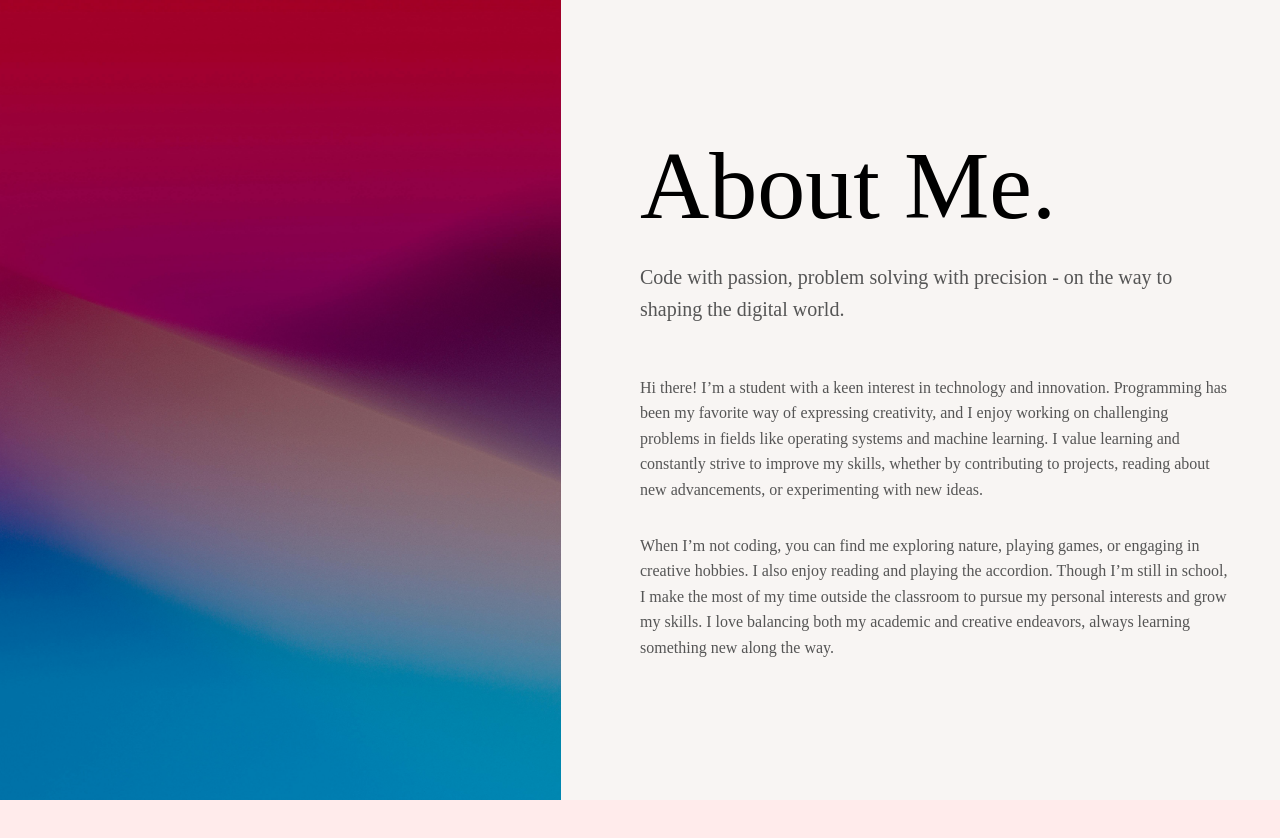
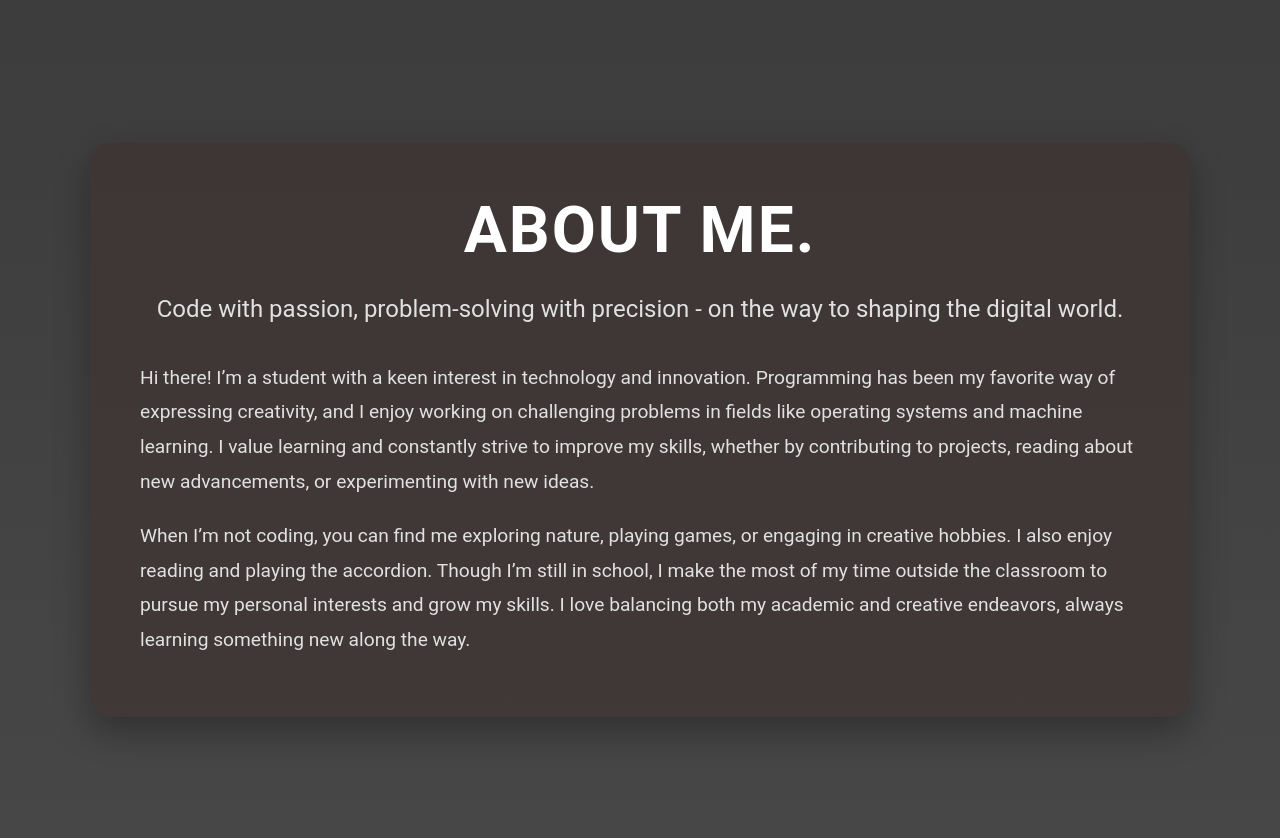
Before and after one commit to Lynix152/Lynix152.github.io, a website built with webpack: page about.html in a window 1280 px wide. Before the commit the page ends 800 px from the top, so only its background shows below. Built offline with nearby package versions, Linux system fonts and the light colour scheme.

Commit message:
Commit to push my stats

```diff
--- a/about.html
+++ b/about.html
@@ -11,27 +11,49 @@
         /* General Styles */
         body {
             margin: 0;
-            font-family: 'Juana L', serif;
-            color: #333;
-            background-color: #ffebeb;
+            font-family: 'Roboto', sans-serif;
+            color: #f0f0f0;
+            background: linear-gradient(180deg, #2d2d2d, #3b3b3b, #4c4c4c); /* Weniger intensives Schwarz */
+            background-size: 100% 300%;
+            animation: scroll-background 10s infinite alternate;
+            overflow-x: hidden;
+        }
+
+        html {
+            scroll-behavior: smooth;
+        }
+
+        @keyframes scroll-background {
+            0% {
+                background-position: top;
+            }
+            100% {
+                background-position: bottom;
+            }
         }
 
         h1 {
-            font-size: 6em;
-            font-weight: normal;
+            font-size: 4em;
+            font-weight: 700;
             margin: 0 0 20px;
-            color: #000000;
+            color: #fff;
+            text-align: center;
+            text-transform: uppercase;
+            letter-spacing: 2px;
         }
 
         .subtitle {
-            font-size: 1.25em;
-            color: #555;
+            font-size: 1.5em;
+            color: #e1e1e1;
+            text-align: center;
             margin-bottom: 30px;
         }
 
         p {
-            line-height: 1.6;
+            line-height: 1.8;
             margin: 10px 0;
+            font-size: 1.1em;
+            text-align: center;
         }
 
         /* About Section */
@@ -39,36 +61,26 @@
             display: flex;
             height: 100vh;
             overflow: hidden;
+            justify-content: center;
+            align-items: center;
+            flex-direction: column;
+            padding: 30px;
         }
 
-        /* Left Image Section */
-        .about-image-left {
-            flex: 1;
-            background-color: #f8f5f3;
-            position: static;
-            overflow: hidden;
-        }
-
-        .about-image-left img {
-            width: 95%;
-            height: 100%;
-            object-fit: cover;
-        }
-
-        /* Right Text Section */
         .about-content {
-            flex: 1;
+            width: 100%; /* Breiter machen */
+            max-width: 1000px; /* Größere Maximalbreite */
+            background-color: rgba(63, 50, 50, 0.7); /* Weniger intensives Schwarz */
             padding: 50px;
-            background-color: #f8f5f3;
-            display: flex;
-            flex-direction: column;
-            justify-content: center;
+            border-radius: 20px; /* Ecken noch sanfter abgerundet */
+            box-shadow: 0 15px 35px rgba(0, 0, 0, 0.3); /* Größerer Schatten */
         }
 
         .description {
+            color: #e1e1e1;
+            font-size: 1.2em;
+            text-align: left;
             margin-top: 20px;
-            font-size: 1em;
-            color: #555;
         }
 
         /* Media Query für kleinere Bildschirme */
@@ -77,14 +89,21 @@
                 flex-direction: column;
             }
 
-            .about-image,
             .about-content {
-                flex: unset;
-                height: 50vh;
+                padding: 20px;
+                width: 100%;
             }
 
-            .about-content {
-                padding: 20px;
+            h1 {
+                font-size: 2.5em;
+            }
+
+            .subtitle {
+                font-size: 1.25em;
+            }
+
+            p {
+                font-size: 1em;
             }
         }
     </style>
@@ -92,17 +111,11 @@
 
 <body>
 <div class="about-section">
-    <!-- Left Side (Image Section) -->
-    <div class="about-image-left">
-        <img src="pexels-steve-29450017.jpg" alt="Artistic Display">
-    </div>
-
-    <!-- Right Side (Text Section) -->
     <div class="about-content">
         <header>
             <h1>About Me.</h1>
             <p class="subtitle">
-                Code with passion, problem solving with precision - on the way to shaping the digital world.
+                Code with passion, problem-solving with precision - on the way to shaping the digital world.
             </p>
         </header>
         <p class="description">
--- a/css/about.css
+++ /dev/null
@@ -1,78 +0,0 @@
-/* General Styles */
-body {
-    margin: 0;
-    font-family: 'Arial', sans-serif;
-    color: #333;
-    background-color: #fefefe;
-}
-
-h1 {
-    font-size: 3em;
-    font-weight: bold;
-    margin: 0 0 20px;
-    color: #000;
-}
-
-.subtitle {
-    font-size: 1.25em;
-    color: #555;
-    margin-bottom: 30px;
-}
-
-p {
-    line-height: 1.6;
-    margin: 10px 0;
-}
-
-/* About Section */
-.about-section {
-    display: flex;
-    height: 100vh;
-    overflow: hidden;
-}
-
-/* Left Image Section */
-.about-image {
-    flex: 1;
-    background-color: #000;
-    position: relative;
-    overflow: hidden;
-}
-
-.about-image img {
-    width: 100%;
-    height: 100%;
-    object-fit: cover;
-}
-
-/* Right Text Section */
-.about-content {
-    flex: 1;
-    padding: 50px;
-    background-color: #f8f5f3;
-    display: flex;
-    flex-direction: column;
-    justify-content: center;
-}
-
-.description {
-    margin-top: 20px;
-    font-size: 1em;
-    color: #555;
-}
-
-@media (max-width: 768px) {
-    .about-section {
-        flex-direction: column;
-    }
-
-    .about-image,
-    .about-content {
-        flex: unset;
-        height: 50vh;
-    }
-
-    .about-content {
-        padding: 20px;
-    }
-}
```
